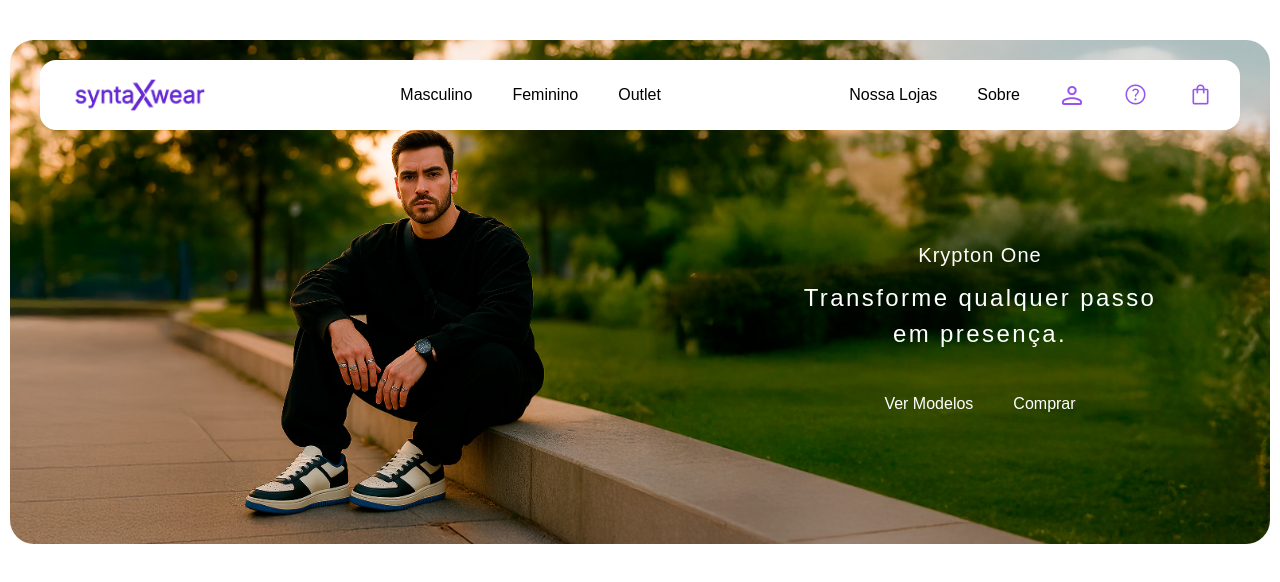
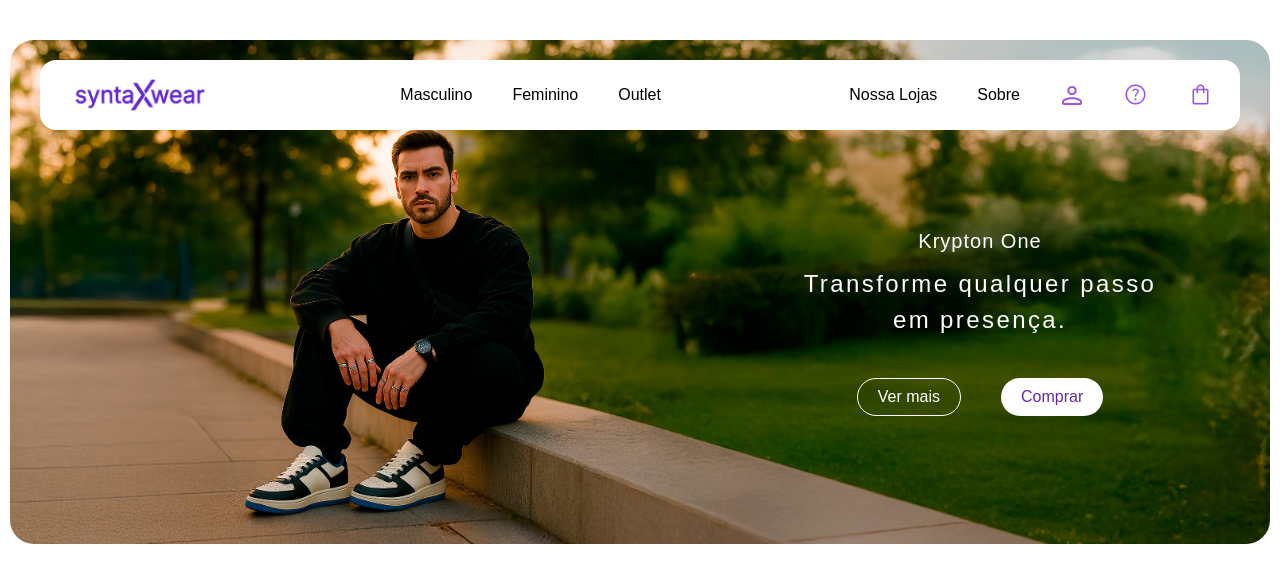
Before and after one commit to flaviocalaca/syntax-wear-app, a React (Vite) app: page / in a window 1280 px wide. Shown: the top 582 px of the page. Built offline with nearby package versions, Linux system fonts and the light colour scheme; a web font is replaced by a local one.

Commit message:
feat: adiciona componente de boôes

```diff
--- /dev/null
+++ b/src/components/Button/index.tsx
@@ -0,0 +1,29 @@
+interface ButtonProps {
+  children: React.ReactNode
+  variant?: 'primary' | 'secondary'
+  size: 'sm' | 'md' | 'lg'
+}
+
+export const Button = ({ children, variant = 'primary', size = 'md' }: ButtonProps) => {
+
+  const buttonStyles = {
+    base: 'flex justify-center items-center gap-2 text-nowrap leading-none hover:cursor-pointer transition-colors duration-200 font-medium rounded-full py-2.5',
+    variant: {
+      primary: 'bg-white text-[#6329A2] hover:bg-gray-100',
+      secondary: 'bg-transparent border border-white text-white hover:bg-white hover:text-[#6329A2]',
+    },
+    size: {
+      sm: 'px-5',
+      md: 'px-8',
+      lg: 'px-10'
+    },
+  }
+
+  const className = `${buttonStyles.base} ${buttonStyles.variant[variant]} ${buttonStyles.size[size]}`
+
+  return (
+    <button className={className}>
+      {children}
+    </button>
+  )
+}
--- a/src/components/Hero/index.tsx
+++ b/src/components/Hero/index.tsx
@@ -1,4 +1,5 @@
 import banner from "@/assets/images/banner.jpg";
+import { Button } from '../Button';
 
 export const Hero = () => {
   return (
@@ -14,8 +15,8 @@
             <h2 className='text-xl font-medium leading-normal tracking-wider mb-2.5' >Krypton One</h2>
             <h1 className='text-2xl leading-9 tracking-widest mb-10'>Transforme qualquer passo em presença.</h1>
             <div className='flex gap-10'>
-              <button>Ver Modelos</button>
-              <button>Comprar</button>
+              <Button variant='secondary' size='sm'>Ver mais</Button>
+              <Button variant='primary' size='sm'>Comprar</Button>
             </div>
           </div>
         </div>
```
